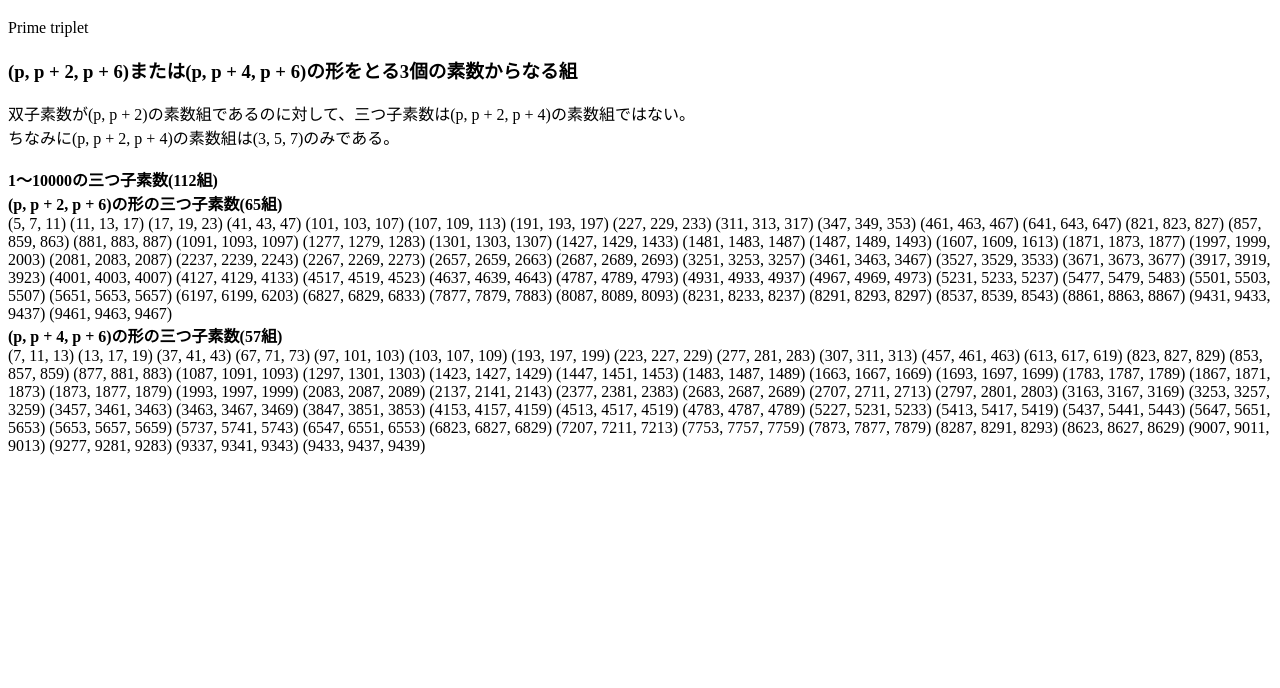
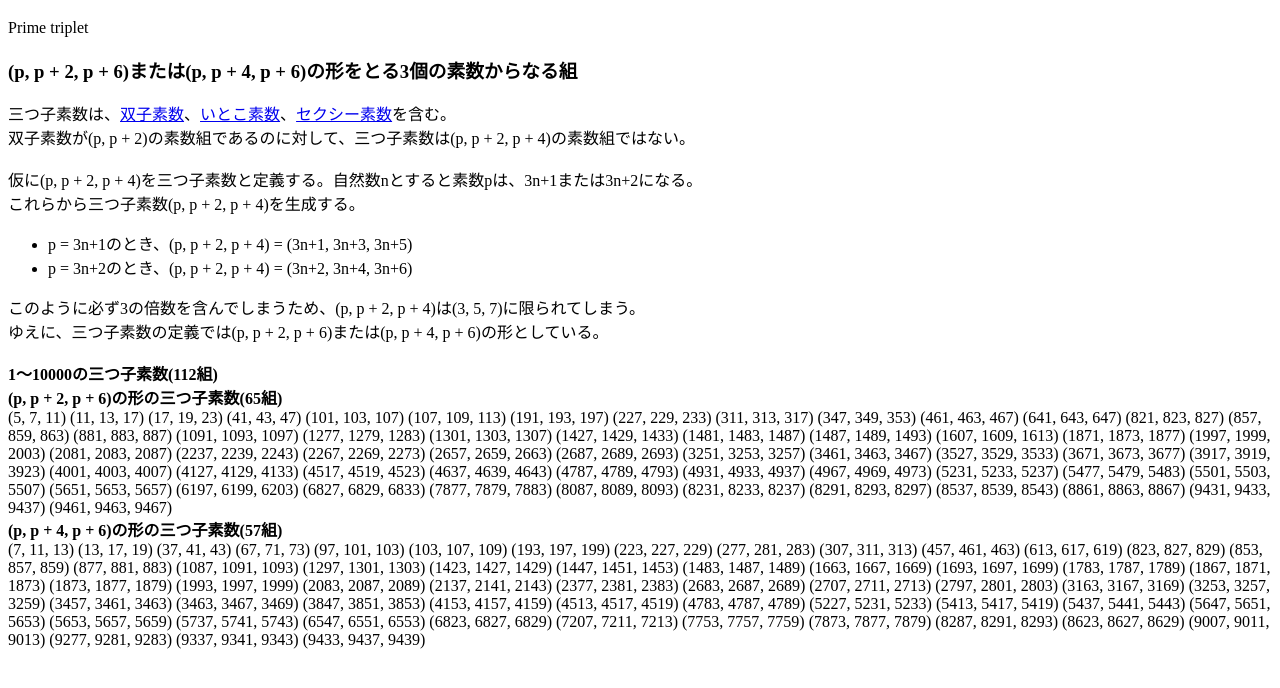
Before and after one commit to KIBOU811/kibou811.github.io, a plain HTML site: page prime/primetriplet.html in a window 1280 px wide. Shown: the part 70-758 px from the top of the page. Drawn offline with Linux system fonts and the light colour scheme.

Commit message:
[update]primetriplet.htmlに加筆
素数間のリンクと三つ子素数に関することがらを追加

```diff
--- a/prime/primetriplet.html
+++ b/prime/primetriplet.html
@@ -6,8 +6,16 @@
 <body>
   <h1>三つ子素数</h1>Prime triplet<br>
   <h3>(p, p + 2, p + 6)または(p, p + 4, p + 6)の形をとる3個の素数からなる組</h3>
-  双子素数が(p, p + 2)の素数組であるのに対して、三つ子素数は(p, p + 2, p + 4)の素数組ではない。<br>
-  ちなみに(p,  p + 2, p + 4)の素数組は(3, 5, 7)のみである。<br>
+  三つ子素数は、<a href="twinprime.html">双子素数</a>、<a href="cousinprime.html">いとこ素数</a>、<a href="sexyprime.html">セクシー素数</a>を含む。<br>
+  双子素数が(p, p + 2)の素数組であるのに対して、三つ子素数は(p, p + 2, p + 4)の素数組ではない。<br><br>
+  仮に(p, p + 2, p + 4)を三つ子素数と定義する。自然数nとすると素数pは、3n+1または3n+2になる。<br>
+  これらから三つ子素数(p, p + 2, p + 4)を生成する。<br>
+  <ul>
+    <li>p = 3n+1のとき、(p, p + 2, p + 4) = (3n+1, 3n+3, 3n+5)</li>
+    <li>p = 3n+2のとき、(p, p + 2, p + 4) = (3n+2, 3n+4, 3n+6)</li>
+  </ul>
+  このように必ず3の倍数を含んでしまうため、(p, p + 2, p + 4)は(3, 5, 7)に限られてしまう。<br>
+  ゆえに、三つ子素数の定義では(p, p + 2, p + 6)または(p, p + 4, p + 6)の形としている。<br>
   <br><b>1～10000の三つ子素数(112組)</b><br>
   <b>(p, p + 2, p + 6)の形の三つ子素数(65組)</b><br>
   (5, 7, 11) (11, 13, 17) (17, 19, 23) (41, 43, 47) (101, 103, 107)
```
